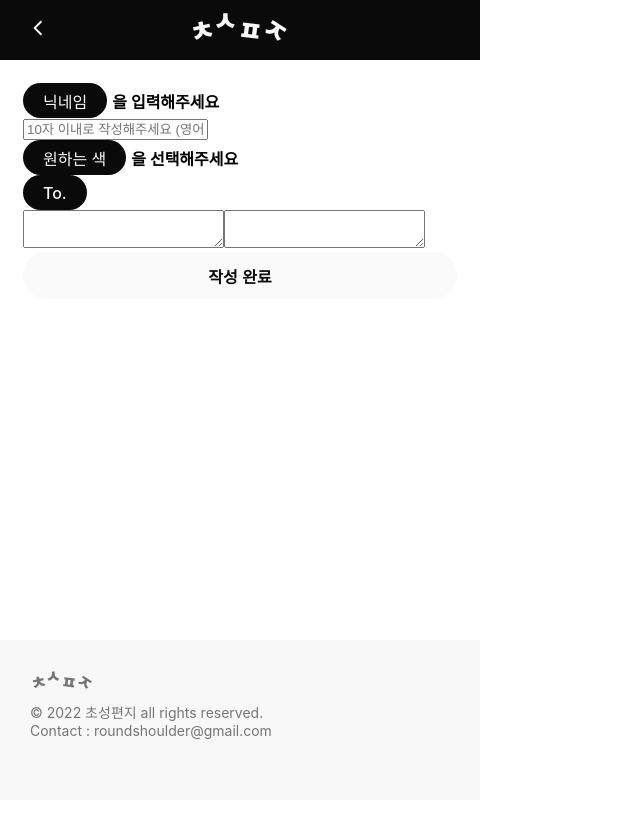
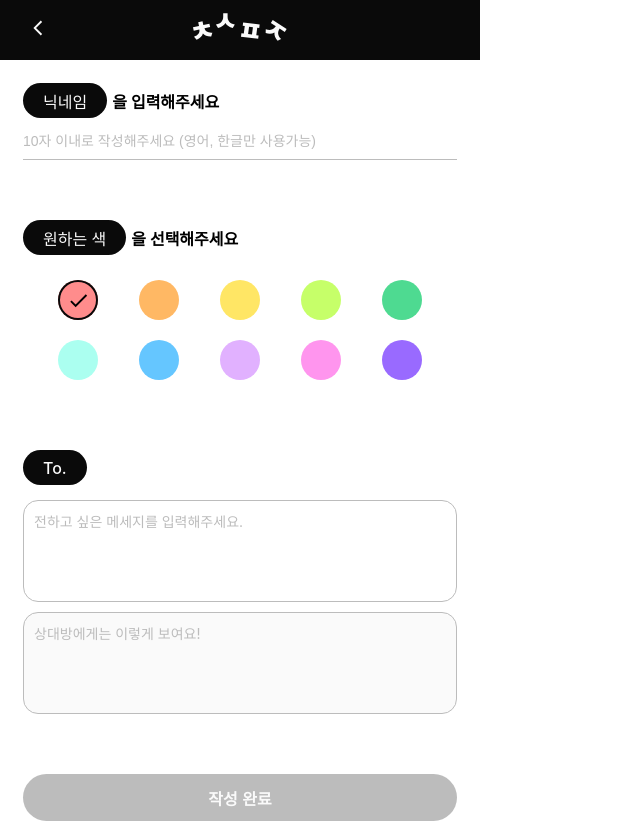
Before and after one commit to roundshoulder/cs-letter-frontend, a React (Create React App) app: page /create/1 in a window 1280 px wide. Shown: the top 823 px of the page, without its empty margins (0-640 px from the left). Before the commit the page ends 800 px from the top, so only its background shows below. Built offline with nearby package versions, Linux system fonts and the light colour scheme; no server answers.

Commit message:
:sparkles: Create Message Page
Create Message Page

```diff
--- a/src/api/message/index.ts
+++ b/src/api/message/index.ts
@@ -9,6 +9,6 @@ export async function getMessage({ memberToken, cursor }: getMessageParams) {
 }
 
 export async function createMessage(params: createMessageParams) {
-  const response = await client.post(`/messages`, params);
+  const response = await client.post(`/message`, params);
   return response;
 }
--- a/src/assets/Theme.ts
+++ b/src/assets/Theme.ts
@@ -63,7 +63,7 @@ const color: { [key: string]: string } = {
   pink: '#ff95ee',
   purple: '#996aff',
   black: '#0a0a0a',
-  grey: 'bcbcbc',
+  grey: '#bcbcbc',
   white: '#fafafa',
 };
 
--- a/src/components/BottomButton.tsx
+++ b/src/components/BottomButton.tsx
@@ -26,8 +26,8 @@ function BottomButton({
     align-items: center;
     justify-content: center;
     font-weight: ${Theme.fontWeight.semibold};
-    color: ${enable ? Theme.color.white : Theme.color.black};
-    background-color: ${enable ? Theme.color.black : Theme.color.white};
+    color: ${Theme.color.white};
+    background-color: ${enable ? Theme.color.black : Theme.color.grey};
   `;
 
   return (
--- /dev/null
+++ b/src/components/Palette.tsx
@@ -0,0 +1,69 @@
+import { css } from '@emotion/css';
+import { createMessageParams } from '../api/message/types';
+import Theme from '../assets/Theme';
+import { MdCheck } from 'react-icons/md';
+
+const container = css`
+  display: flex;
+  flex-direction: row;
+  flex-wrap: wrap;
+  padding: 0px 15px;
+`;
+
+function Circle({ color, selected }: { color: string; selected: boolean }) {
+  const circle = css`
+    display: flex;
+    justify-content: center;
+    align-items: center;
+    width: 40px;
+    height: 40px;
+    border-radius: 40px;
+    background-color: ${color};
+    box-shadow: ${selected
+      ? `0 0 0 2px ${Theme.color.black} inset`
+      : undefined};
+  `;
+  return <div className={circle}>{selected && <MdCheck size={23} />}</div>;
+}
+
+interface Props {
+  form: createMessageParams;
+  setForm: React.Dispatch<React.SetStateAction<createMessageParams>>;
+}
+
+function Palette({ form, setForm }: Props) {
+  const colors = [
+    Theme.color.red,
+    Theme.color.orange,
+    Theme.color.yellow,
+    Theme.color.lightGreen,
+    Theme.color.green,
+    Theme.color.lightBlue,
+    Theme.color.blue,
+    Theme.color.lightPurple,
+    Theme.color.pink,
+    Theme.color.purple,
+  ];
+
+  const box = css`
+    display: flex;
+    justify-content: center;
+    width: calc(100% / 5);
+    margin: 10px 0px;
+    padding: 0px;
+    background: none;
+    border: none;
+  `;
+
+  return (
+    <div className={container}>
+      {colors.map((v, i) => (
+        <button className={box} onClick={() => setForm({ ...form, color: i })}>
+          <Circle color={v} selected={form.color === i} />
+        </button>
+      ))}
+    </div>
+  );
+}
+
+export default Palette;
--- a/src/index.css
+++ b/src/index.css
@@ -36,12 +36,27 @@ code {
     monospace;
 }
 
+input {
+  padding: 0px 0px 10px 0px;
+  font-size: 14px;
+}:focus{
+  outline: none;
+}::placeholder{
+  color: #bcbcbc;
+}
+
 textarea {
   font-family: -apple-system, BlinkMacSystemFont, 'Segoe UI', 'Roboto', 'Oxygen',
     'Ubuntu', 'Cantarell', 'Fira Sans', 'Droid Sans', 'Helvetica Neue',
     sans-serif;
   -webkit-font-smoothing: antialiased;
   -moz-osx-font-smoothing: grayscale;
+  padding: 10px;
+  font-size: 14px;
+}:focus{
+  outline: none;
+}::placeholder{
+  color: #bcbcbc
 }
 
 button {
--- a/src/pages/Create.tsx
+++ b/src/pages/Create.tsx
@@ -1,59 +1,133 @@
 import { css } from '@emotion/css';
 import { useState } from 'react';
-import { useQuery } from 'react-query';
-import { useLocation } from 'react-router-dom';
+import { useMutation, useQuery } from 'react-query';
+import { useLocation, useNavigate } from 'react-router-dom';
+import { createMessage } from '../api/message';
 import { createMessageParams } from '../api/message/types';
 import { getUser } from '../api/user';
 import { getUserResult } from '../api/user/type';
 import Theme from '../assets/Theme';
 import BottomButton from '../components/BottomButton';
+import Palette from '../components/Palette';
 import Tag from '../components/Tag';
 
+const container = css`
+  display: flex;
+  flex-direction: column;
+  gap: 60px;
+`;
+const row = css`
+  display: flex;
+  flex-direction: column;
+  gap: 10px;
+`;
 const subtitle = css`
   display: flex;
   align-items: center;
   font-weight: ${Theme.fontWeight.semibold};
   gap: 5px;
+  margin-bottom: 5px;
+`;
+const nicknameInput = css`
+  border: none;
+  border-bottom: solid 1px ${Theme.color.grey};
+`;
+const bodyTextArea = css`
+  border: solid 1.5px ${Theme.color.grey};
+  border-radius: 15px;
+  min-height: 80px;
+  resize: none;
 `;
 
 function Create() {
+  const navigate = useNavigate();
   const memberToken = useLocation().pathname.split('/')[2];
   const [name, setName] = useState<string>('');
+  const [initial, setInitial] = useState<string>('');
   const [form, setForm] = useState<createMessageParams>({
     body: '',
     nickname: '',
-    toMemberToken: '',
+    toMemberToken: memberToken,
     color: 0,
   });
+
   useQuery('getUser', () => getUser(memberToken), {
     onSuccess: (data: getUserResult) => {
       setName(data.kakaoNickname);
     },
   });
 
+  const { mutate } = useMutation(createMessage, {
+    onSuccess: () => {
+      navigate(`/u/${memberToken}`);
+    },
+  });
+
+  function toInitial(body: string) {
+    const result = body.split('');
+    // prettier-ignore
+    const chs = ['ㄱ','ㄲ','ㄴ','ㄷ','ㄸ','ㄹ','ㅁ','ㅂ','ㅃ','ㅅ','ㅆ','ㅇ','ㅈ','ㅉ','ㅊ','ㅋ','ㅌ','ㅍ','ㅎ'];
+    for (let i = 0; i < result.length; i++) {
+      // 가-힣
+      if (result[i] >= '\uAC00' && result[i] <= '\uD7A3') {
+        let tmp = result[i].charCodeAt(0) - 0xac00;
+        let c = Math.floor((tmp - (tmp % 28)) / 28 / 21);
+        result[i] = chs[c];
+      }
+    }
+    setInitial(result.join(''));
+  }
+
   return (
-    <>
+    <div className={container}>
+      <div className={row}>
         <div className={subtitle}>
           <Tag text="닉네임" />을 입력해주세요
         </div>
-      <input placeholder="10자 이내로 작성해주세요 (영어, 한글만 사용가능)" />
+        <input
+          className={nicknameInput}
+          placeholder="10자 이내로 작성해주세요 (영어, 한글만 사용가능)"
+          onChange={e => {
+            setForm({ ...form, nickname: e.target.value });
+          }}
+        />
+      </div>
+      <div className={row}>
         <div className={subtitle}>
           <Tag text="원하는 색" />을 선택해주세요
         </div>
+        <Palette form={form} setForm={setForm} />
+      </div>
+      <div className={row}>
         <div className={subtitle}>
           <Tag text="To." />
           {name}
         </div>
         <textarea
+          className={bodyTextArea}
+          placeholder="전하고 싶은 메세지를 입력해주세요."
           onChange={e => {
             setForm({ ...form, body: e.target.value });
+            toInitial(e.target.value);
           }}
+          maxLength={100}
         />
-      <textarea />
-      <BottomButton enable={!!form.body} onClick={() => console.log(form)}>
+        <textarea
+          className={bodyTextArea}
+          disabled={true}
+          placeholder="상대방에게는 이렇게 보여요!"
+          value={initial}
+        />
+      </div>
+      <BottomButton
+        enable={
+          !!form.body && !!form.nickname && (!!form.color || form.color === 0)
+        }
+        onClick={() => mutate(form)}
+      >
         작성 완료
       </BottomButton>
-    </>
+    </div>
   );
 }
 
```
Lines whose indentation alone changed are shown as unchanged.
